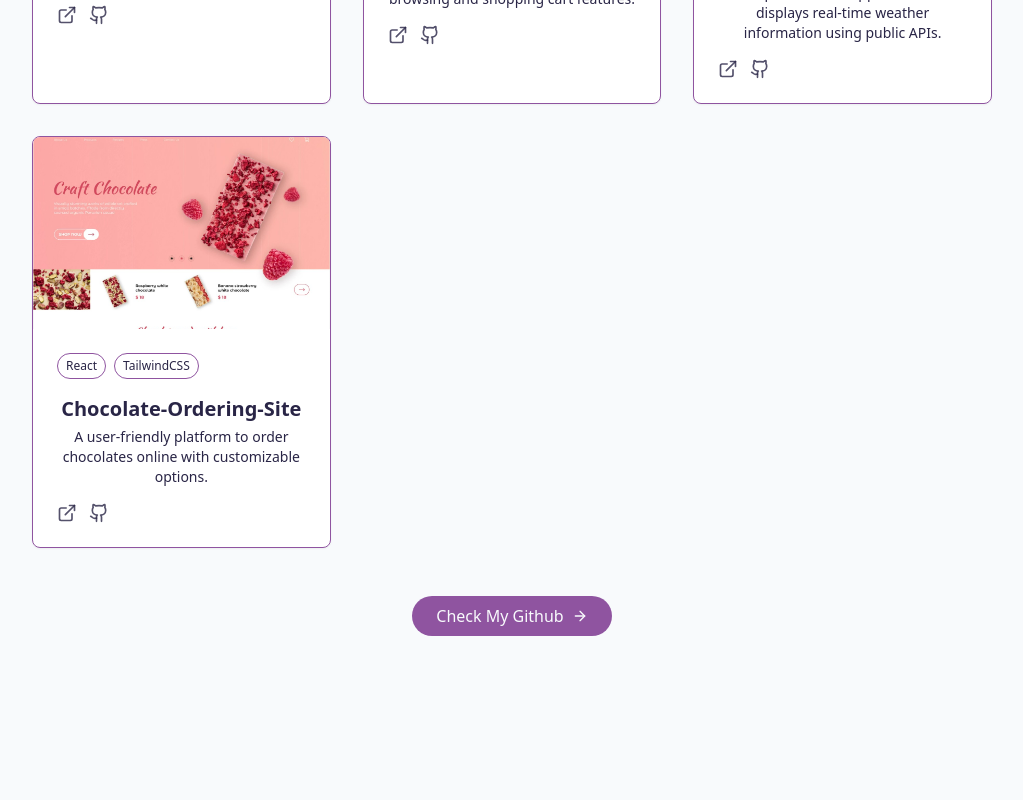
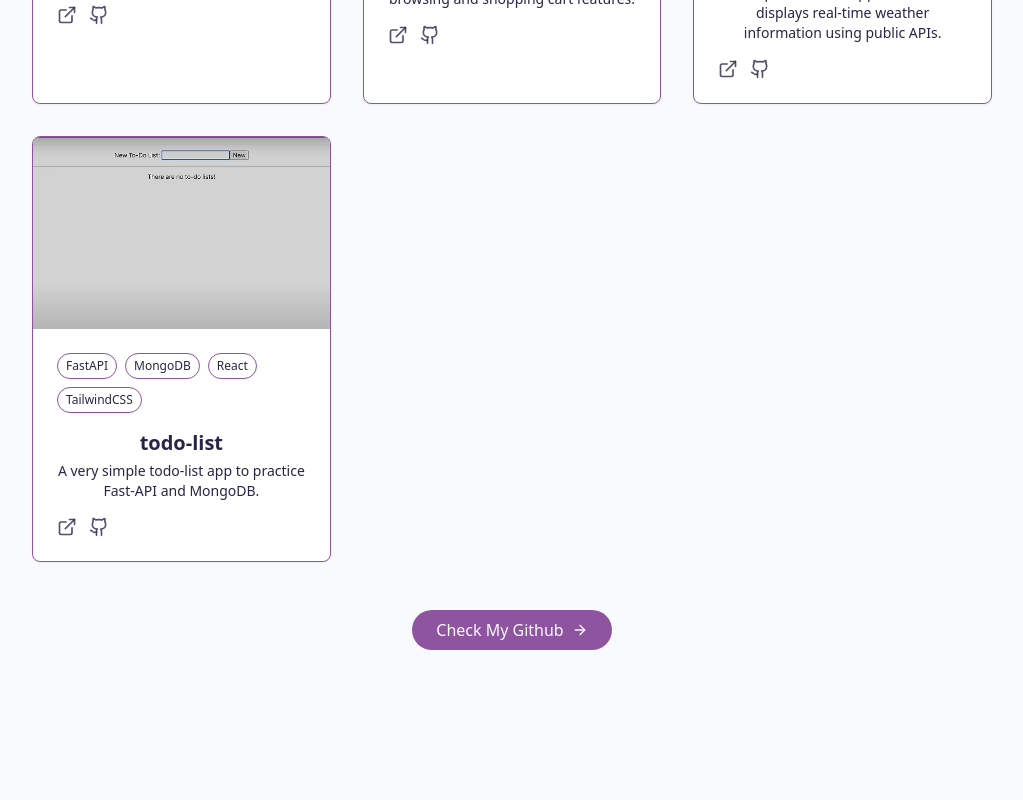
Before and after one commit to kimchim00/Portfolio, a React (Vite) app: page / in a window 1280 px wide. Shown: the part 3080-3880 px from the top of the page, without its empty margins (128-1151 px from the left). Built offline with nearby package versions, Linux system fonts and the light colour scheme.

Commit message:
last update

```diff
--- a/src/components/ProjectSection.jsx
+++ b/src/components/ProjectSection.jsx
@@ -31,12 +31,12 @@ const projects = [
   },
   {
     id: 4,
-    title: "Chocolate-Ordering-Site",
+    title: "todo-list",
     description:
-      "A user-friendly platform to order chocolates online with customizable options.",
-    image: "/project/choclate.jpg",
-    tags: ["React", "TailwindCSS"],
-    githubUrl: "https://github.com/kimchim00/Chocolate-Ordering-Site",
+      "A very simple todo-list app to practice Fast-API and MongoDB.",
+    image: "/project/todo.jpg",
+    tags: ["FastAPI","MongoDB","React", "TailwindCSS"],
+    githubUrl: "https://github.com/kimchim00/todo-list",
   },
 ];
 
```
Also changed, not shown: public/project/todo.jpg (added), 1 other file (tests, documents, lock files or other folders).
